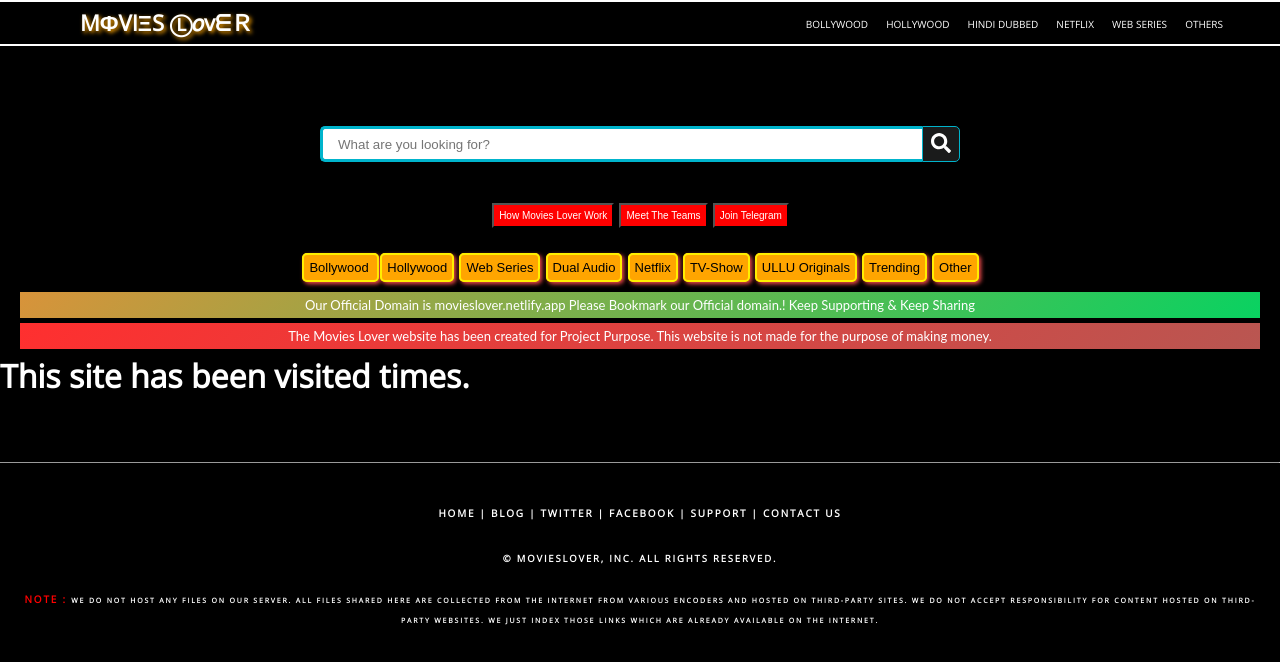
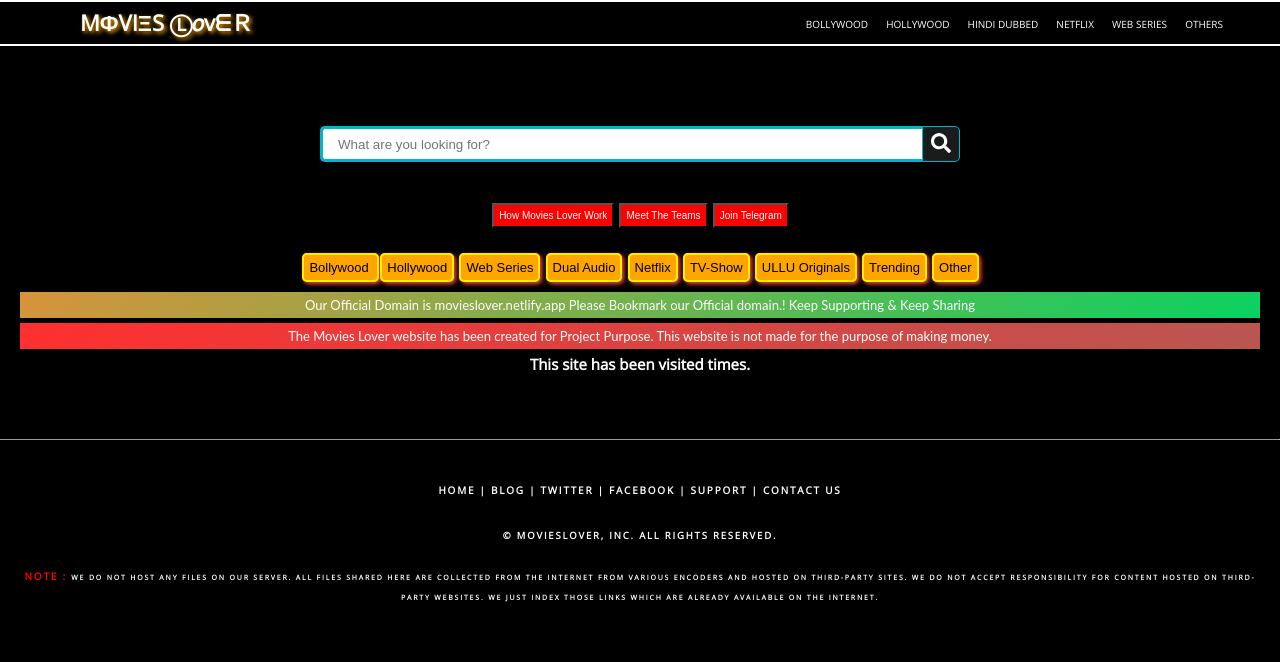
Before and after one commit to mohan05542/movieslover.github.io, a plain HTML site: page index.html in a window 1280 px wide. Drawn offline with nearby package versions, Linux system fonts and the light colour scheme; no server answers; a script that the page names is missing.

Commit message:
Update index.html

```diff
--- a/index.html
+++ b/index.html
@@ -17,7 +17,7 @@
 <body onload="myFunction()">
     <div id="header"></div>
     <div id="second_header"></div>
-    <h1 style="color:#fff;">This site has been visited <span id="visits" style="color:#fff;"></span> times.</h1>
+    <h1 style="color:#fff; text-align:center;font-size: 15px;">This site has been visited <span id="visits" style="color:#fff;"></span> times.</h1>
 
     <div class="mainContent">
         <div class="cards1" id="content">
```
